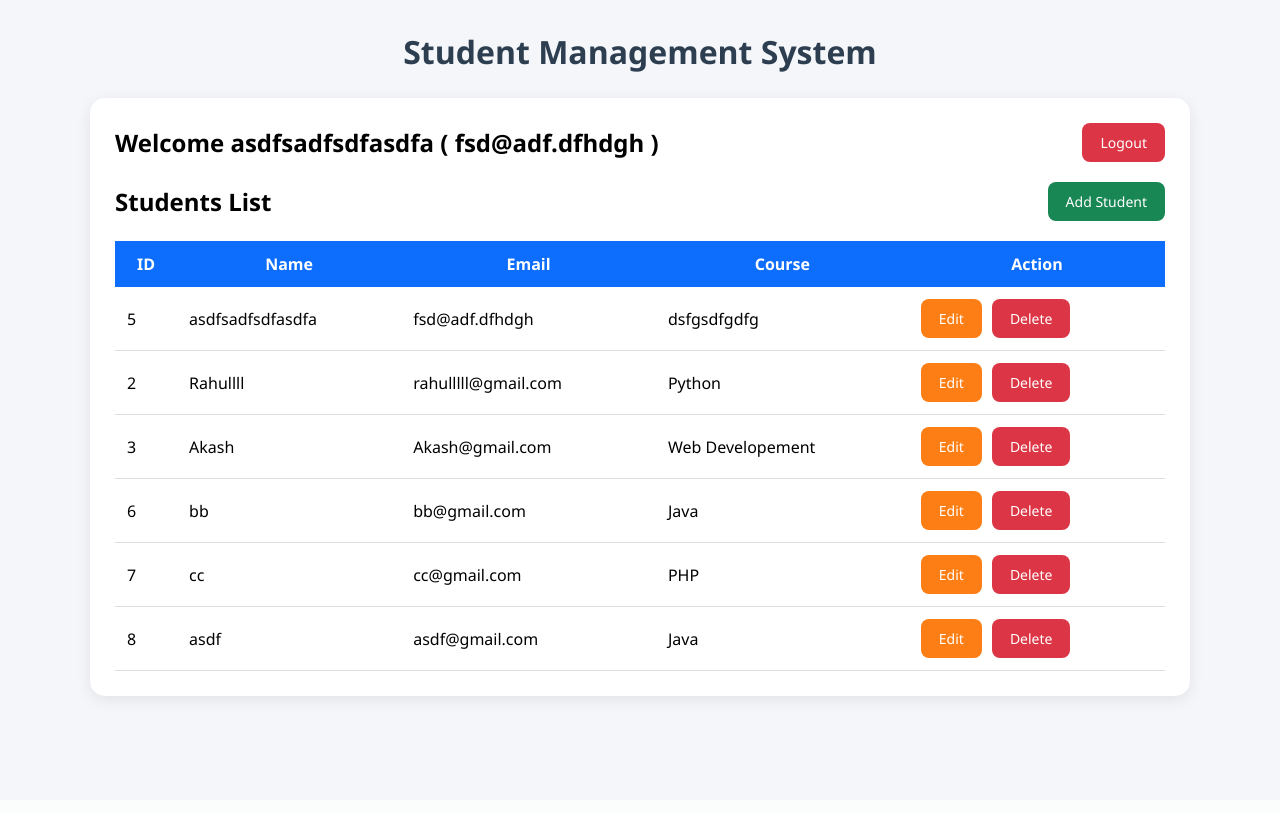
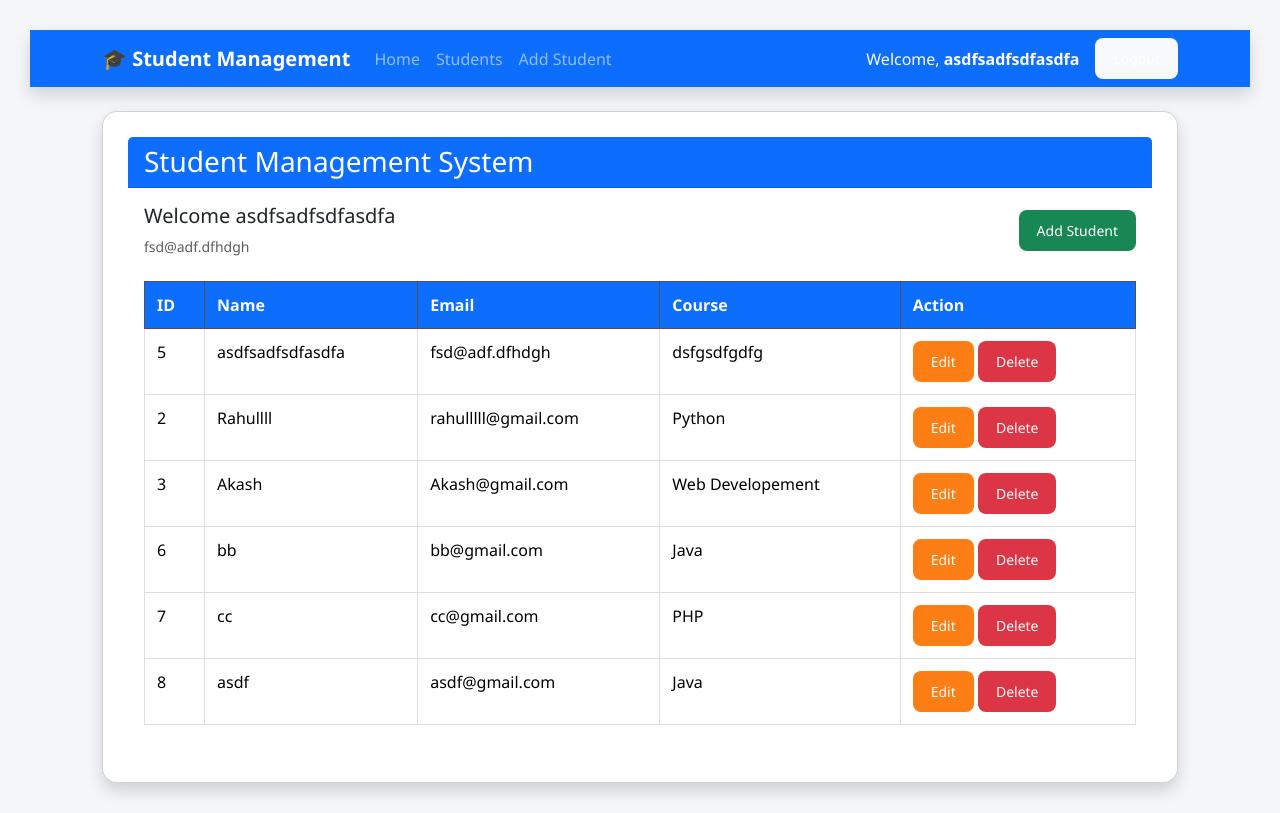
Before and after one commit to kaustubh2802/Py-Flask-1.-CRUD, a Flask app: page / in a window 1280 px wide. Before the commit the page ends 704 px from the top, so only its background shows below. Run offline with Flask 3, Linux system fonts and the light colour scheme; a user stored in the database is signed in; data comes from the database, SQL or seed files in the repository; some libraries are stand-ins or nearby versions.

Commit message:
navbar & sweetalert for student add,edit,delete.

```diff
--- a/app.py
+++ b/app.py
@@ -96,6 +96,13 @@ def add_student():
 
         conn.close()
 
+
+
+        flash(
+            "Student Added Successfully",
+            "success"
+        )
+
         return redirect("/")
 
     return render_template(
@@ -120,6 +127,10 @@ def delete_student(id):
     conn.commit()
 
     conn.close()
+    flash(
+    "Student Deleted Successfully",
+    "success"
+)
 
     return redirect("/")
 
@@ -160,6 +171,7 @@ def edit_student(id):
         conn.commit()
 
         conn.close()
+        flash( "Student Updated Successfully", "success"  )
 
         return redirect("/")
 
--- /dev/null
+++ b/templates/base.html
@@ -0,0 +1,67 @@
+
+<html>
+<head>
+    <title>Student Management System</title>
+
+    <link href="https://cdn.jsdelivr.net/npm/bootstrap@5.3.8/dist/css/bootstrap.min.css"
+      rel="stylesheet">
+
+    <link rel="stylesheet"
+          href="{{ url_for('static', filename='css/style.css') }}">
+</head>
+<body>
+
+    {% include 'navbar.html' %}
+
+    {% block content %}
+    {% endblock %}
+
+    <script src="https://cdn.jsdelivr.net/npm/sweetalert2@11"></script>
+
+
+    {% with messages = get_flashed_messages(with_categories=true) %}
+        {% if messages %}
+            {% for category, message in messages %}
+
+            <script>
+                Swal.fire({
+                    icon: '{{ category }}',
+                    title: '{{ message }}',
+                    showConfirmButton: false,
+                    timer: 2000
+                });
+            </script>
+
+            {% endfor %}
+        {% endif %}
+    {% endwith %}
+
+
+
+    <script src="https://cdn.jsdelivr.net/npm/bootstrap@5.3.8/dist/js/bootstrap.bundle.min.js"></script>
+
+
+    <script src="https://cdn.jsdelivr.net/npm/sweetalert2@11"></script>
+
+{% with messages = get_flashed_messages(with_categories=true) %}
+    {% if messages %}
+
+        {% for category, message in messages %}
+
+        <script>
+
+            Swal.fire({
+                icon: '{{ category }}',
+                title: '{{ message }}',
+                showConfirmButton: false,
+                timer: 2000
+            });
+
+        </script>
+
+        {% endfor %}
+
+    {% endif %}
+{% endwith %}
+
+</body>
--- a/templates/index.html
+++ b/templates/index.html
@@ -1,32 +1,74 @@
-<!DOCTYPE html>
-<html>
-    <head>
-        <title>Student Management</title>
-        <link rel="stylesheet"
-        href="{{ url_for('static', filename='css/style.css') }}">
-    </head>
+{% extends 'base.html' %}
 
-    <body>
+{% block content %}
 
-        <div class="container">
-            <h1 class="page-title">Student Management System</h1>
-            <div class="card">
+<div class="container mt-4">
 
+    <div class="card shadow">
 
-                <div class="top-bar">
-                    <h2>Welcome {{ session['user_name'] }} ( {{ session['user_email'] }} )</h2>
-                    <a href="/logout" class="btn btn-danger">Logout</a>
+        <div class="card-header bg-primary text-white">
+
+            <h3 class="mb-0">
+                Student Management System
+            </h3>
+
+        </div>
+
+        <div class="card-body">
+
+            <div class="d-flex justify-content-between align-items-center mb-4">
+
+                <div>
+                    <h5>
+                        Welcome {{ session['user_name'] }}
+                    </h5>
+
+                    <small class="text-muted">
+                        {{ session['user_email'] }}
+                    </small>
                 </div>
+
+                <a href="/add" class="btn btn-success">
+                    Add Student
+                </a>
+
+            </div>
 
 
 
-                <div class="top-bar">
-                <h2>Students List</h2>
 
-                <a href="/add" class="btn btn-success">Add Student</a>
-                </div>
 
-                <table class="table">
+
+
+
+
+
+
+
+
+
+            {% with messages = get_flashed_messages(with_categories=true) %}
+
+    {% if messages %}
+
+        {% for category, message in messages %}
+
+            <div class="alert alert-success">
+
+                {{ message }}
+
+            </div>
+
+        {% endfor %}
+
+    {% endif %}
+
+{% endwith %}
+
+            <table class="table table-bordered table-hover">
+
+                <thead class="table-dark">
+
                     <tr>
                         <th>ID</th>
                         <th>Name</th>
@@ -34,47 +76,50 @@
                         <th>Course</th>
                         <th>Action</th>
                     </tr>
+
+                </thead>
+
+                <tbody>
+
                     {% for abc in students %}
+
                     <tr>
+
                         <td>{{ abc[0] }}</td>
                         <td>{{ abc[1] }}</td>
                         <td>{{ abc[2] }}</td>
                         <td>{{ abc[3] }}</td>
+
                         <td>
-                            <div class="action-buttons">
-                                <a href="/edit/{{ abc[0] }}"class="btn btn-warning">Edit</a>
-                                <a href="/delete/{{ abc[0] }}" class="btn btn-danger">Delete</a>
-                            </div>
+
+                            <a href="/edit/{{ abc[0] }}"
+                               class="btn btn-warning btn-sm">
+
+                               Edit
+
+                            </a>
+
+                            <a href="/delete/{{ abc[0] }}"
+                               class="btn btn-danger btn-sm">
+
+                               Delete
+
+                            </a>
+
                         </td>
+
                     </tr>
 
                     {% endfor %}
 
-                </table>
+                </tbody>
 
-            </div>
+            </table>
+
         </div>
 
+    </div>
 
+</div>
 
-        <script src="https://cdn.jsdelivr.net/npm/sweetalert2@11"></script>
-
-{% with messages = get_flashed_messages(with_categories=true) %}
-    {% if messages %}
-        {% for category, message in messages %}
-
-        <script>
-            Swal.fire({
-                icon: '{{ category }}',
-                title: '{{ message }}',
-                showConfirmButton: false,
-                timer: 2000
-            });
-        </script>
-
-        {% endfor %}
-    {% endif %}
-{% endwith %}
-
-</body>
-</html>
+{% endblock %}
--- /dev/null
+++ b/templates/navbar.html
@@ -0,0 +1,100 @@
+<nav class="navbar navbar-expand-lg navbar-dark bg-primary sticky-top shadow">
+    <div class="container">
+
+        <a class="navbar-brand fw-bold" href="/">
+            🎓 Student Management
+        </a>
+
+        <button class="navbar-toggler"
+                type="button"
+                data-bs-toggle="collapse"
+                data-bs-target="#navbarContent">
+
+            <span class="navbar-toggler-icon"></span>
+
+        </button>
+
+        <div class="collapse navbar-collapse" id="navbarContent">
+
+            <ul class="navbar-nav me-auto">
+
+                <li class="nav-item">
+                    <a class="nav-link" href="/">
+                        Home
+                    </a>
+                </li>
+
+                {% if session.get('user_id') %}
+
+                <li class="nav-item">
+                    <a class="nav-link" href="/">
+                        Students
+                    </a>
+                </li>
+
+                <li class="nav-item">
+                    <a class="nav-link" href="/add_student">
+                        Add Student
+                    </a>
+                </li>
+
+                {% endif %}
+
+            </ul>
+
+            <ul class="navbar-nav ms-auto">
+
+                {% if session.get('user_id') %}
+
+                <li class="nav-item me-3 d-flex align-items-center text-white">
+
+                    Welcome,
+                    <strong class="ms-1">
+                        {{ session.get('user_name') }}
+                    </strong>
+
+                </li>
+
+                <li class="nav-item">
+
+                    <a class="btn btn-light btn-sm"
+                       href="/logout">
+
+                        Logout
+
+                    </a>
+
+                </li>
+
+                {% else %}
+
+                <li class="nav-item me-2">
+
+                    <a class="btn btn-outline-light btn-sm"
+                       href="/login">
+
+                        Login
+
+                    </a>
+
+                </li>
+
+                <li class="nav-item">
+
+                    <a class="btn btn-warning btn-sm"
+                       href="/register">
+
+                        Register
+
+                    </a>
+
+                </li>
+
+                {% endif %}
+
+            </ul>
+
+        </div>
+
+    </div>
+</nav>
```
Also changed, not shown: templates/login.html (+4 -30 lines), templates/register.html (+6 -7 lines), readme.md.
